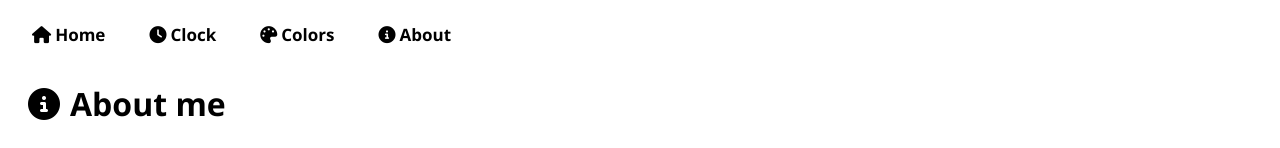
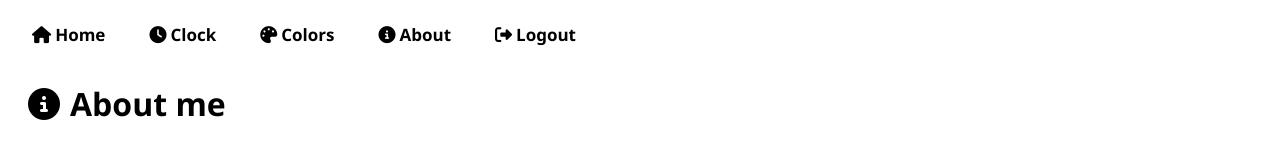
Before and after one commit to Sadman-123/Word_Counter, a React (Vite) app: page /about in a window 1280 px wide. Shown: the top 148 px of the page. Built offline with nearby package versions, Linux system fonts and the light colour scheme.

Commit message:
finally all done

```diff
--- a/src/component/Heading.jsx
+++ b/src/component/Heading.jsx
@@ -1,13 +1,11 @@
 import React from 'react'
 import '../CSS/style.css'
-import { Link } from 'react-router-dom'
 const Heading = () => {
   return (
     <div className='hdng'>
         <h1>
-          <Link to='/'>
         <i class="fa-solid fa-calculator" id='lol'></i>
-          </Link>
+
            Word Counter
         </h1>
     </div>
--- a/src/pages/Nav.jsx
+++ b/src/pages/Nav.jsx
@@ -16,6 +16,9 @@
   <Link to="/about">
     <i class="fa-solid fa-circle-info"></i>About
     </Link>
+    <Link to='/'>
+    <i class="fa-solid fa-right-from-bracket"></i>Logout
+    </Link>
     </div>
   )
 }
```
